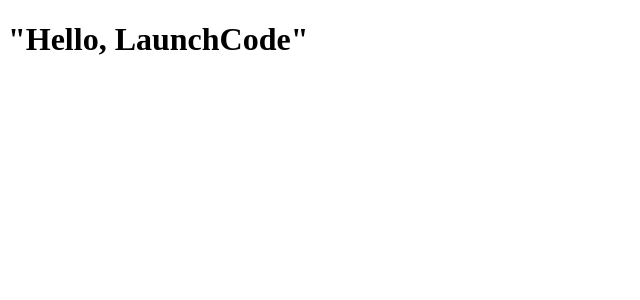
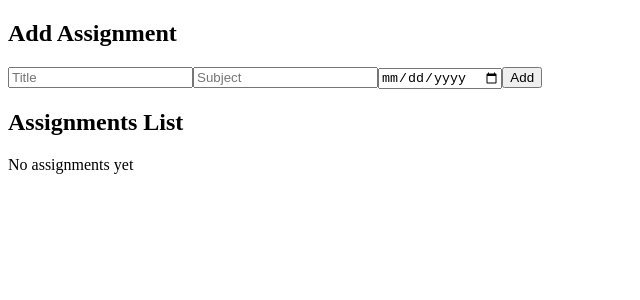
Before and after one commit to Navya-git-account/smart-student-tracker-react-app, a React (Vite) app: page / in a window 1280 px wide. Shown: the top 300 px of the page, without its empty margins (0-640 px from the left). Built offline with nearby package versions, Linux system fonts and the light colour scheme.

Commit message:
basic assignment form created

```diff
--- a/src/App.jsx
+++ b/src/App.jsx
@@ -1,12 +1,29 @@
-import './App.css'
+import React, { useState } from "react";
+import AssignmentForm from "./components/AssignmentForm";
+import AssignmentList from "./components/AssignmentList";
 
 function App() {
+  const [assignments, setAssignments] = useState([]);
+
+  const handleAddAssignment = (newAssignment) => {
+    setAssignments(prev => [...prev, newAssignment]);
+  };
+
+  const handleToggleCompleted = (id) => {
+    setAssignments(prev =>
+      prev.map(a => a.id === id ? { ...a, completed: !a.completed } : a)
+    );
+  };
 
   return (
-    <>
-      <h1>"Hello, LaunchCode"</h1>
-    </>
-  )
+    <div>
+      <AssignmentForm onAdd={handleAddAssignment} />
+      <AssignmentList
+        assignments={assignments}
+        onToggle={handleToggleCompleted}
+      />
+    </div>
+  );
 }
 
-export default App
+export default App;
--- /dev/null
+++ b/src/components/AssignmentForm.jsx
@@ -0,0 +1,71 @@
+import { useState } from "react";
+
+function AssignmentForm({ onAdd }) {
+  const [title, setTitle] = useState("");
+  const [subject, setSubject] = useState("");
+  const [deadline, setDeadline] = useState("");
+  const [error, setError] = useState("");
+
+  // Get today's date in YYYY-MM-DD format
+  const today = new Date().toISOString().split("T")[0];
+
+  const handleSubmit = (e) => {
+    e.preventDefault();
+
+    if (!title || !subject || !deadline) {
+      setError("All fields are required");
+      return;
+    }
+
+    const newAssignment = {
+      id: Date.now(),
+      title,
+      subject,
+      deadline,
+      completed: false,
+    };
+
+    onAdd(newAssignment);
+
+    // Reset form
+    setTitle("");
+    setSubject("");
+    setDeadline("");
+    setError("");
+  };
+
+  return (
+    <section>
+      <h2>Add Assignment</h2>
+
+      {error && <p style={{ color: "red" }}>{error}</p>}
+
+      <form onSubmit={handleSubmit}>
+        <input
+          type="text"
+          placeholder="Title"
+          value={title}
+          onChange={(e) => setTitle(e.target.value)}
+        />
+
+        <input
+          type="text"
+          placeholder="Subject"
+          value={subject}
+          onChange={(e) => setSubject(e.target.value)}
+        />
+
+        <input
+          type="date"
+          value={deadline}
+          onChange={(e) => setDeadline(e.target.value)}
+          min={today} // <-- Now works correctly
+        />
+
+        <button type="submit">Add</button>
+      </form>
+    </section>
+  );
+}
+
+export default AssignmentForm;
--- /dev/null
+++ b/src/components/AssignmentItem.jsx
@@ -0,0 +1,17 @@
+function AssignmentItem({ assignment, onToggle }) {
+  return (
+    <tr>
+      <td>{assignment.title}</td>
+      <td>{assignment.subject}</td>
+      <td>{assignment.deadline}</td>
+      <td>{assignment.completed ? "Completed" : "Pending"}</td>
+      <td>
+        <button onClick={() => onToggle(assignment.id)}>
+          {assignment.completed ? "Undo" : "Mark Completed"}
+        </button>
+      </td>
+    </tr>
+  );
+}
+
+export default AssignmentItem;
--- /dev/null
+++ b/src/components/AssignmentList.jsx
@@ -0,0 +1,36 @@
+import AssignmentItem from "./AssignmentItem";
+
+function AssignmentList({ assignments, onToggle }) {
+  return (
+    <section>
+      <h2>Assignments List</h2>
+
+      {assignments.length === 0 ? (
+        <p>No assignments yet</p>
+      ) : (
+        <table border="1">
+          <thead>
+            <tr>
+              <th>Title</th>
+              <th>Subject</th>
+              <th>Deadline</th>
+              <th>Status</th>
+              <th>Action</th>
+            </tr>
+          </thead>
+          <tbody>
+            {assignments.map((item) => (
+              <AssignmentItem
+                key={item.id}
+                assignment={item}
+                onToggle={onToggle} // pass toggle from parent
+              />
+            ))}
+          </tbody>
+        </table>
+      )}
+    </section>
+  );
+}
+
+export default AssignmentList;
```
